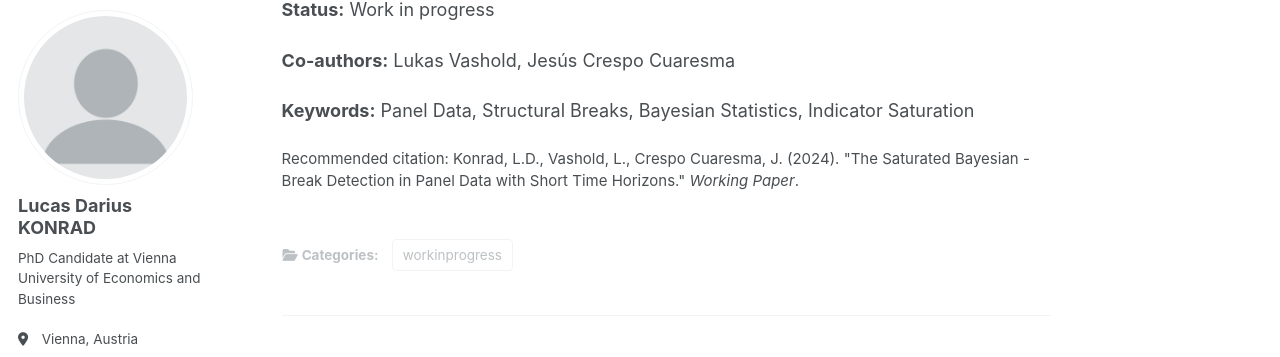
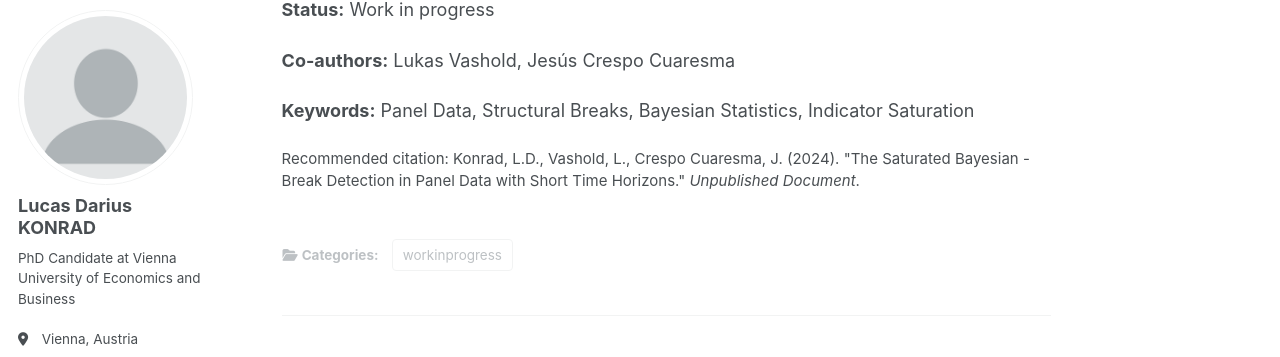
Before and after one commit to konradld/konradld.github.io, a Jekyll site: the page built from _research/publication-saturated-bayesian.md, in a window 1280 px wide and 900 px high, scrolled down 572 px. Shown: the part 89-446 px from the top of the window. Built offline with Jekyll 4.4.1, drawn with Linux system fonts in a browser that asks for light colours; some web fonts are replaced; a script that is not in the unit is left out.

Commit message:
Update publication-saturated-bayesian.md

```diff
--- a/_research/publication-saturated-bayesian.md
+++ b/_research/publication-saturated-bayesian.md
@@ -4,7 +4,7 @@ collection: research
 category: workinprogress
 permalink: /publication/2024-saturated-bayesian
 excerpt: 'This paper develops Bayesian methods for detecting structural breaks in panel data when the time dimension is limited.'
-citation: 'Konrad, L.D., Vashold, L., Crespo Cuaresma, J. (2024). &quot;The Saturated Bayesian - Break Detection in Panel Data with Short Time Horizons.&quot; <i>Working Paper</i>.'
+citation: 'Konrad, L.D., Vashold, L., Crespo Cuaresma, J. (2024). &quot;The Saturated Bayesian - Break Detection in Panel Data with Short Time Horizons.&quot; <i>Unpublished Document</i>.'
 ---
 
 This paper addresses a fundamental challenge in panel data econometrics: detecting structural breaks when the time series dimension is short. Traditional break detection methods require long time series, limiting their applicability to many panel datasets with limited temporal observations but rich cross-sectional information. We develop a Bayesian indicator saturation approach that pools information across panel units while allowing for heterogeneous break patterns. The methodology is particularly relevant for analyzing policy interventions, economic crises, and institutional changes in cross-country or firm-level panels. Monte Carlo simulations and empirical applications demonstrate superior performance compared to existing methods in short-T panels.
```
